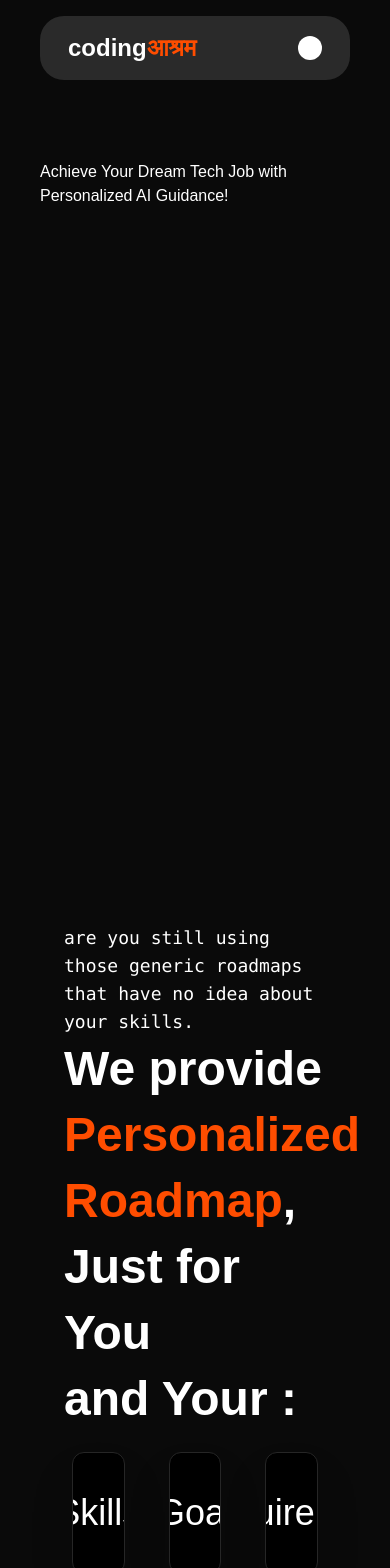
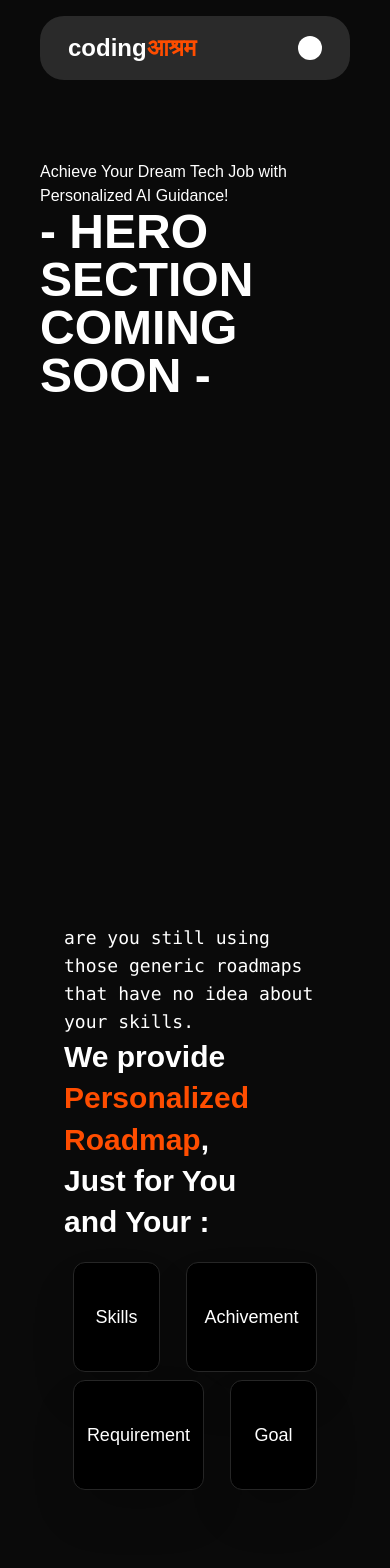
Before and after one commit to Swayanshu004/CODINGAASHRAM-FRONTEND, a Next.js app: page / in a window 390 px wide. Shown: the top 1568 px of the page. Built offline with nearby package versions, Linux system fonts and the light colour scheme.

Commit message:
redesign landing page

```diff
--- a/src/app/page.tsx
+++ b/src/app/page.tsx
@@ -9,6 +9,10 @@ export default function Home() {
       <div className="w-screen h-screen bg-neutral-950 ">
       <p className="pt-40 px-10">
         Achieve Your Dream Tech Job with Personalized AI Guidance!
+        <br />
+        <p className="font-bold text-5xl">
+          - HERO SECTION COMING SOON -
+        </p>
       </p>
       </div>
       <div className="w-screen h-full bg-neutral-950 overflow-hidden">
@@ -16,44 +20,44 @@ export default function Home() {
           <p className="text-lg font-mono font-thin">
             are you still using those generic roadmaps that have no idea about your skills.
           </p>
-          <h2 className="text-5xl font-bold leading-snug ">We provide <span className="text-[#ff4d00]">Personalized Roadmap</span>,<br/>Just for You<br/>and Your :</h2>
-          <div className="w-full flex items-center gap-7 justify-around flex-wrap my-5">
+          <h2 className="text-3xl md:text-5xl font-bold leading-snug ">We provide <span className="text-[#ff4d00]">Personalized Roadmap</span>,<br/>Just for You<br/>and Your :</h2>
+          <div className="w-full flex items-center gap-2 md:gap-7 justify-around flex-wrap my-5">
             <MagicCard
-                className="cursor-pointer flex-col items-center justify-center shadow-2xl whitespace-nowrap text-4xl py-10 w-1/5"
+                className="cursor-pointer flex-col items-center justify-center shadow-2xl whitespace-nowrap text-lg md:text-3xl py-10 w-1/3 md:w-1/5"
                 gradientColor={theme === "dark" ? "#ff4d00" : "#fff"}
               >
                 Skills
               </MagicCard>
               <MagicCard
-                className="cursor-pointer flex-col items-center justify-center shadow-2xl whitespace-nowrap text-4xl py-10 w-1/5"
+                className="cursor-pointer flex-col items-center justify-center shadow-2xl whitespace-nowrap text-lg md:text-3xl py-10 w-1/2 md:w-1/5"
                 gradientColor={theme === "dark" ? "#ff4d00" : "#fff"}
               >
-                Goal
+                Achivement
               </MagicCard>
               <MagicCard
-                className="cursor-pointer flex-col items-center justify-center shadow-2xl whitespace-nowrap text-4xl py-10 w-1/5"
+                className="cursor-pointer flex-col items-center justify-center shadow-2xl whitespace-nowrap text-lg md:text-3xl py-10 w-1/2 md:w-1/5"
                 gradientColor={theme === "dark" ? "#ff4d00" : "#fff"}
               >
                 Requirement
               </MagicCard>
               <MagicCard
-                className="cursor-pointer flex-col items-center justify-center shadow-2xl whitespace-nowrap text-4xl py-10 w-1/5"
+                className="cursor-pointer flex-col items-center justify-center shadow-2xl whitespace-nowrap text-lg md:text-3xl py-10 w-1/3 md:w-1/5"
                 gradientColor={theme === "dark" ? "#ff4d00" : "#fff"}
               >
-                Achivement
+                Goal
               </MagicCard>
           </div>
         </div>
       </div>
       <div className="w-screen h-screen bg-neutral-950">
         <div className="w-full absolute z-10 p-16">
-          <h2 className="text-5xl font-semibold leading-snug ">study says,<br />Personalized roadmaps are <span className="font-bold text-[#ff4d00]">93%</span> more efficient that others.</h2>
+          <h2 className="text-3xl md:text-5xl font-semibold leading-snug ">study says,<br />Personalized roadmaps are <span className="font-bold text-[#ff4d00]">73%</span> more efficient that others.</h2>
           <p className="text-lg font-mono font-thin">
             Make a move towards smart learning.<br/>
           </p><br />
           <Link
-              href={"/signup"}
-              className="px-10 py-3 border-2 border-[#ff4d00] text-[#ff4d00] text-lg font-semibold rounded-full hover:text-[#fff]">Get Your Roadmap Now
+              href={"/signin"}
+              className="px-5 md:px-10 py-3 border-2 border-[#ff4d00] text-[#ff4d00] text-lg font-semibold rounded-full hover:text-[#fff]">Get Your Roadmap Now
           </Link>
         </div>
         <FlickeringGrid
```
